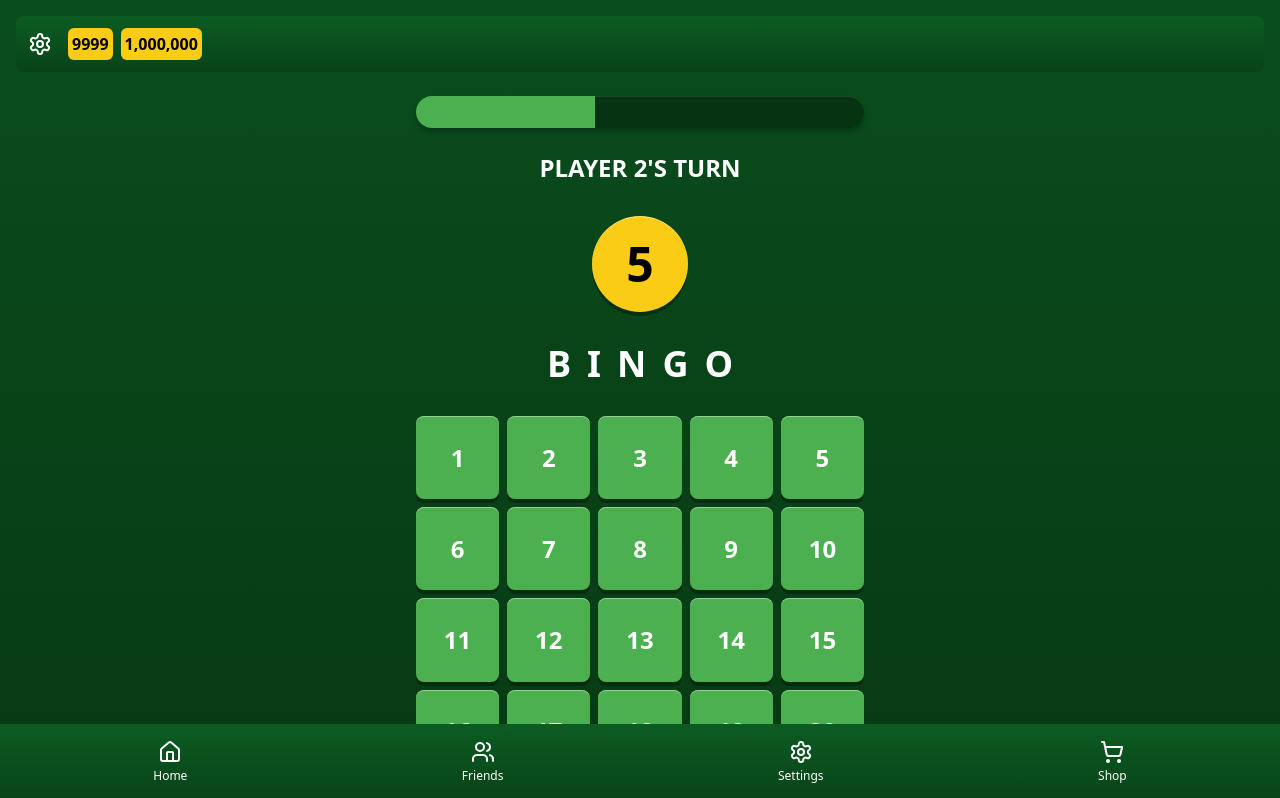
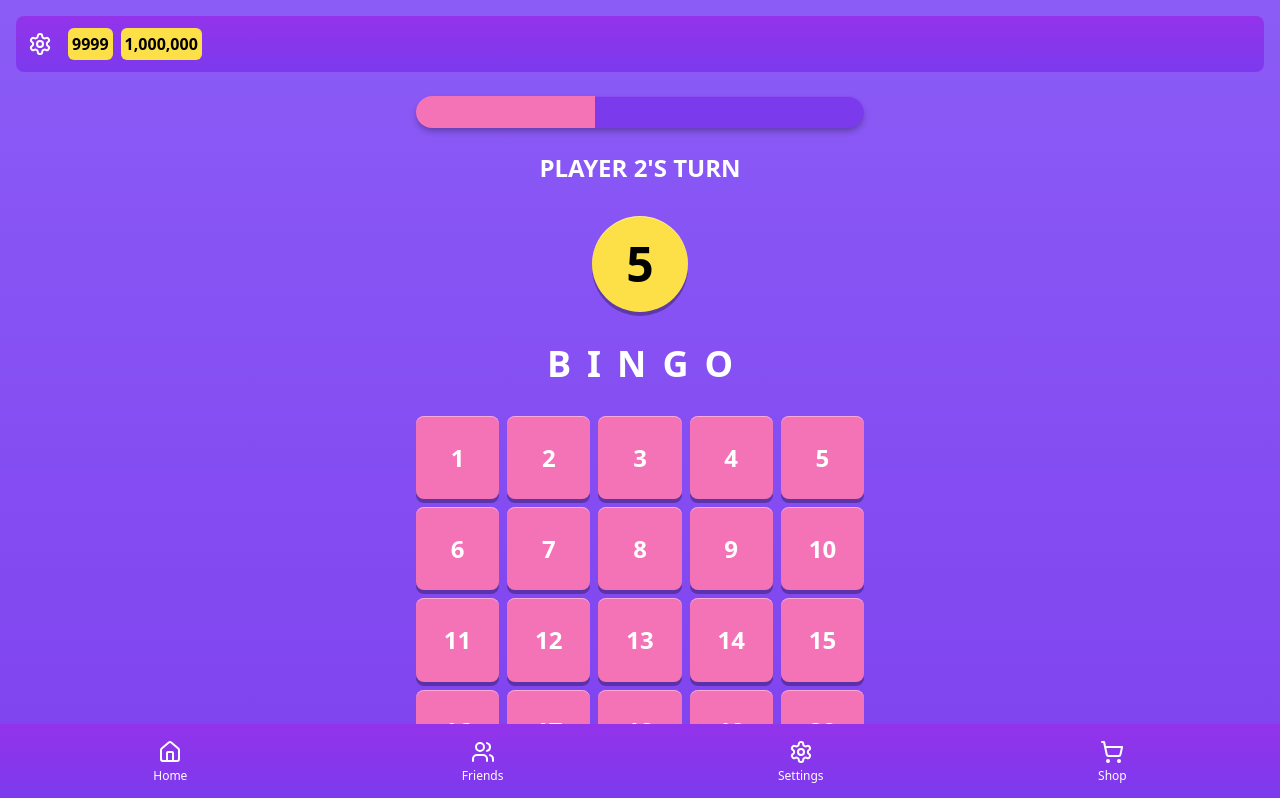
Before and after one commit to axjxn/funidos-3dplayground, a React (Vite) app: page / in a window 1280 px wide. Shown: the top 798 px of the page. Built offline with nearby package versions, Linux system fonts and the light colour scheme.

Commit message:
Update color scheme
Improve color scheme to be more fun and less green.

```diff
--- a/src/index.css
+++ b/src/index.css
@@ -19,11 +19,11 @@
 
 @layer utilities {
   .miniclip-gradient {
-    background: linear-gradient(180deg, #0a4d1c 0%, #063311 100%);
+    background: linear-gradient(180deg, #8B5CF6 0%, #7C3AED 100%);
   }
 
   .status-bar-gradient {
-    background: linear-gradient(180deg, #0c5c22 0%, #084318 100%);
+    background: linear-gradient(180deg, #9333EA 0%, #7C3AED 100%);
   }
 
   .button-3d {
--- a/src/pages/Index.tsx
+++ b/src/pages/Index.tsx
@@ -15,10 +15,10 @@ const Index = () => {
         <div className="flex items-center gap-4">
           <Settings className="w-6 h-6 text-white" />
           <div className="flex items-center">
-            <div className="bg-yellow-400 p-1 rounded-md">
+            <div className="bg-[#FDE047] p-1 rounded-md">
               <span className="text-black font-bold">9999</span>
             </div>
-            <div className="ml-2 bg-yellow-400 p-1 rounded-md">
+            <div className="ml-2 bg-[#FDE047] p-1 rounded-md">
               <span className="text-black font-bold">1,000,000</span>
             </div>
           </div>
@@ -26,9 +26,9 @@ const Index = () => {
       </div>
 
       {/* Progress Bar */}
-      <div className="w-full max-w-md mx-auto h-8 bg-[#063311] rounded-full overflow-hidden mb-6 card-3d">
+      <div className="w-full max-w-md mx-auto h-8 bg-[#7C3AED] rounded-full overflow-hidden mb-6 card-3d">
         <div
-          className="h-full bg-[#4CAF50] transition-all duration-500"
+          className="h-full bg-[#F472B6] transition-all duration-500"
           style={{ width: `${progress}%` }}
         ></div>
       </div>
@@ -40,7 +40,7 @@ const Index = () => {
       <motion.div
         initial={{ scale: 0.9 }}
         animate={{ scale: 1 }}
-        className="w-24 h-24 bg-yellow-400 rounded-full flex items-center justify-center mb-8 mx-auto button-3d"
+        className="w-24 h-24 bg-[#FDE047] rounded-full flex items-center justify-center mb-8 mx-auto button-3d"
       >
         <span className="text-5xl font-bold text-black">{currentNumber}</span>
       </motion.div>
@@ -64,7 +64,7 @@ const Index = () => {
             key={number}
             whileHover={{ scale: 1.05 }}
             whileTap={{ scale: 0.95 }}
-            className="aspect-square bg-[#4CAF50] rounded-lg flex items-center justify-center font-bold text-2xl button-3d cursor-pointer text-white"
+            className="aspect-square bg-[#F472B6] rounded-lg flex items-center justify-center font-bold text-2xl button-3d cursor-pointer text-white"
           >
             {number}
           </motion.div>
@@ -95,7 +95,7 @@ const Index = () => {
       <motion.button
         whileHover={{ scale: 1.05 }}
         whileTap={{ scale: 0.95 }}
-        className="bg-[#4CAF50] px-12 py-4 rounded-full text-2xl font-bold button-3d text-white mx-auto mb-20"
+        className="bg-[#F472B6] px-12 py-4 rounded-full text-2xl font-bold button-3d text-white mx-auto mb-20"
       >
         BINGO
       </motion.button>
```
